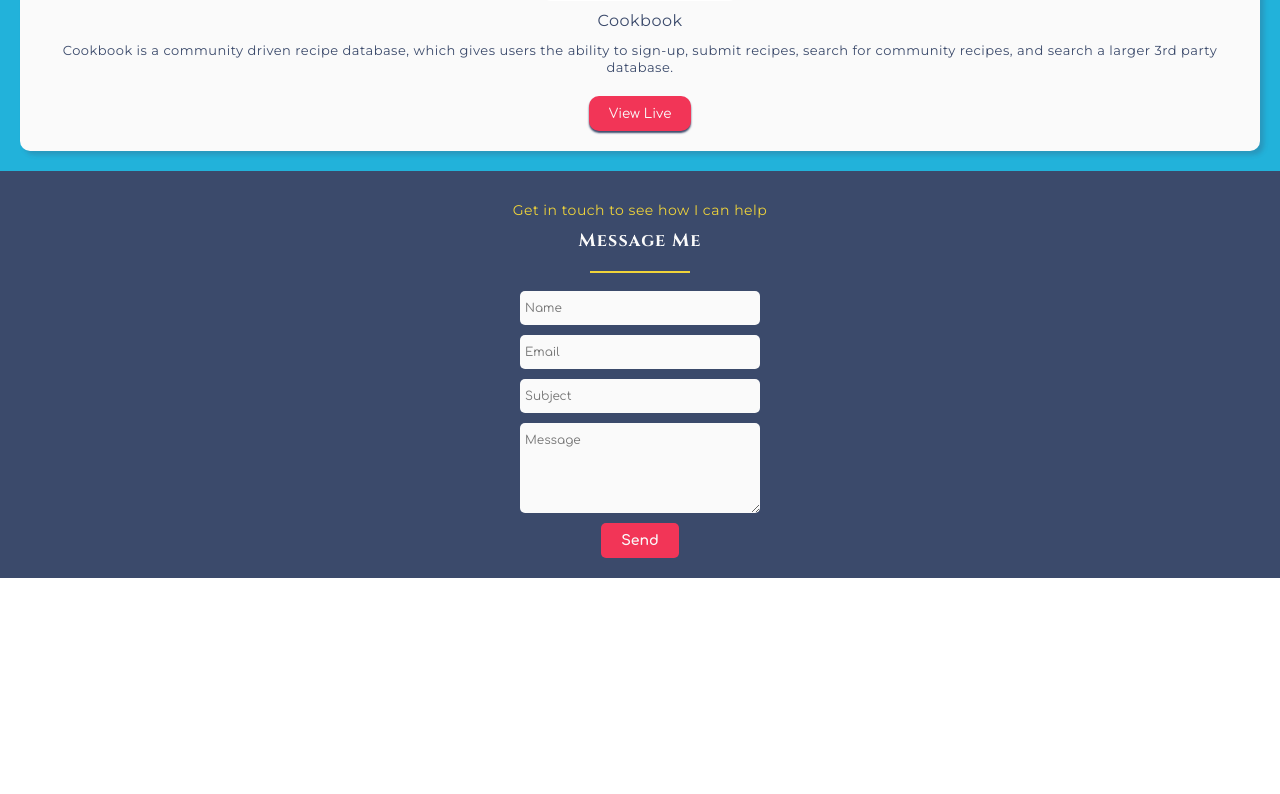
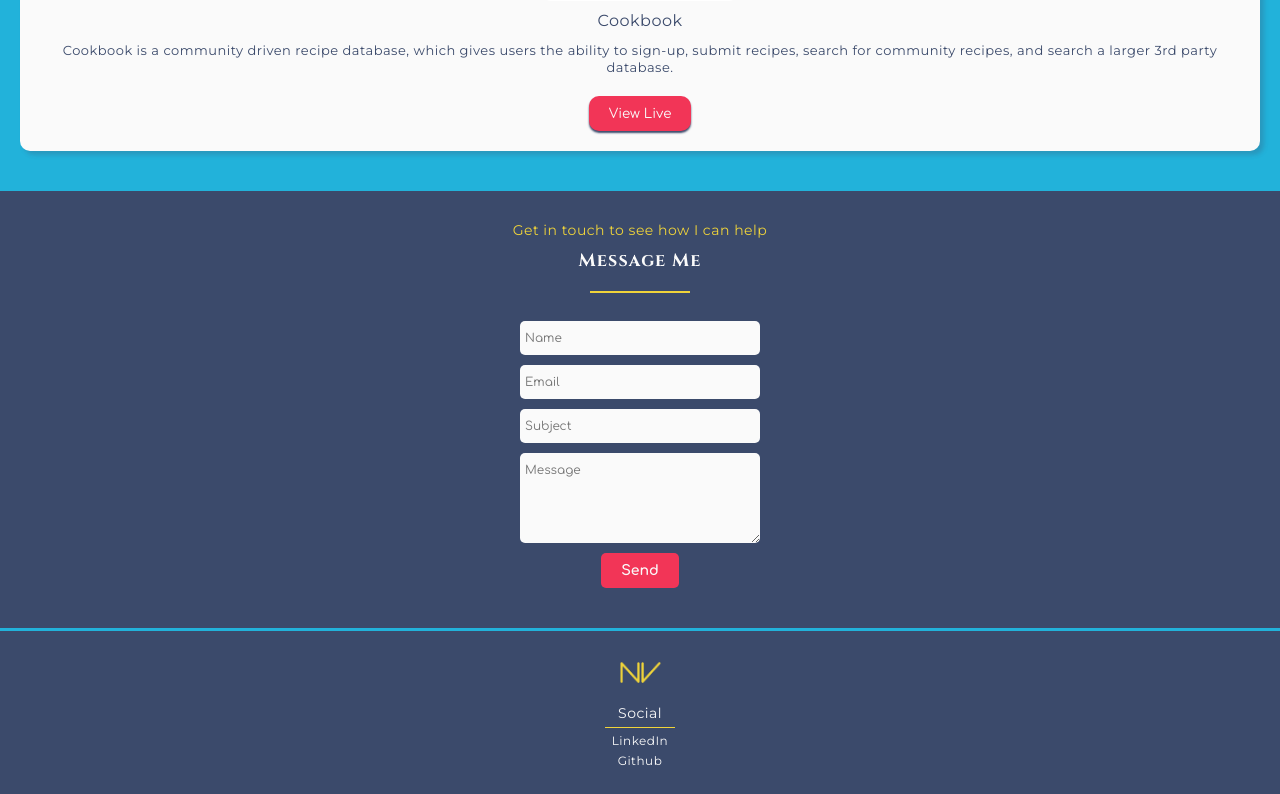
Before and after one commit to nvalline/portfolio-v5, a Next.js app: page / in a window 1280 px wide. Shown: the part 1830-2624 px from the top of the page. Before the commit the page ends 2408 px from the top, so only its background shows below. Built offline with nearby package versions, Linux system fonts and the light colour scheme.

Commit message:
added footer

```diff
--- /dev/null
+++ b/components/footer/footer.js
@@ -0,0 +1,17 @@
+import Social from './social';
+import footerStyles from '../../styles/Footer.module.scss';
+
+function footer() {
+	return (
+		<footer className={footerStyles.footerContainer}>
+			<img
+				src='/images/nv_initials.png'
+				alt='NV Logo'
+				className={footerStyles.logoImage}
+			/>
+			<Social />
+		</footer>
+	);
+}
+
+export default footer;
--- /dev/null
+++ b/components/footer/social.js
@@ -0,0 +1,20 @@
+import { socialLinks } from '../../data/socialLinks';
+import footerStyles from '../../styles/Footer.module.scss';
+
+function social() {
+	return (
+		<div className={footerStyles.social}>
+			<h3>Social</h3>
+			<hr />
+			{socialLinks.map((link) => {
+				return (
+					<a href={link.url} target='_blank' key={link.id}>
+						{link.name}
+					</a>
+				);
+			})}
+		</div>
+	);
+}
+
+export default social;
--- /dev/null
+++ b/data/socialLinks.js
@@ -0,0 +1,12 @@
+export const socialLinks = [
+	{
+		id: 1,
+		name: 'LinkedIn',
+		url: 'https://www.linkedin.com/in/nvalline/'
+	},
+	{
+		id: 2,
+		name: 'Github',
+		url: 'https://github.com/nvalline/'
+	}
+];
--- a/pages/index.js
+++ b/pages/index.js
@@ -5,6 +5,7 @@ import Divider from '../components/divider/divider';
 import Bio from '../components/bio/bio';
 import Work from '../components/work/work';
 import Contact from '../components/contact/contact';
+import Footer from '../components/footer/footer';
 
 export default function Home() {
 	return (
@@ -28,6 +29,9 @@ export default function Home() {
 
 			{/* Contact Section */}
 			<Contact />
+
+			{/* Footer Section */}
+			<Footer />
 		</Layout>
 	);
 }
--- a/styles/Contact.module.scss
+++ b/styles/Contact.module.scss
@@ -2,7 +2,7 @@
 
 .contactContainer {
 	background-color: $primary-dark-blue;
-	padding: 2rem;
+	padding: 2rem 2rem 4rem;
 
 	.header {
 		width: 100%;
@@ -38,6 +38,7 @@
 		display: flex;
 		flex-direction: column;
 		align-items: center;
+		padding-top: 1rem;
 
 		.input {
 			width: 24rem;
--- /dev/null
+++ b/styles/Footer.module.scss
@@ -0,0 +1,43 @@
+@import 'variables';
+
+.footerContainer {
+	display: flex;
+	flex-direction: column;
+	align-items: center;
+	border-top: 3px solid $primary-light-blue;
+	background-color: $primary-dark-blue;
+	padding: 2rem;
+
+	.social {
+		margin-top: 1rem;
+		width: 7rem;
+		text-align: center;
+		font-family: $content-font;
+
+		> h3 {
+			margin: 0;
+			color: $primary-white;
+			font-size: 1.4rem;
+			font-weight: 400;
+		}
+
+		> hr {
+			height: 1px;
+			border: none;
+			background-color: $primary-yellow;
+		}
+
+		> a {
+			margin-bottom: 0.5rem;
+			display: block;
+			color: $primary-white;
+			font-size: 1.2rem;
+			font-weight: 400;
+		}
+	}
+
+	.logoImage {
+		width: 4.3rem;
+		height: auto;
+	}
+}
--- a/styles/Work.module.scss
+++ b/styles/Work.module.scss
@@ -2,7 +2,7 @@
 
 .workContainer {
 	background-color: $primary-light-blue;
-	padding: 0 2rem 2rem;
+	padding: 0 2rem 4rem;
 
 	.header {
 		width: 100%;
```
